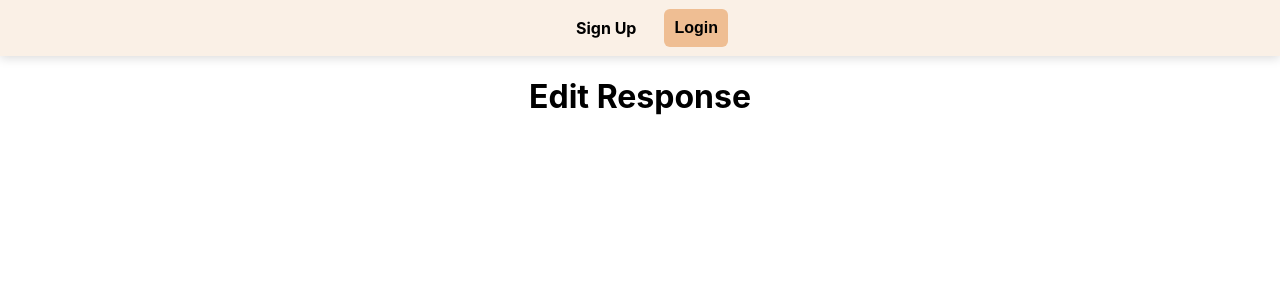
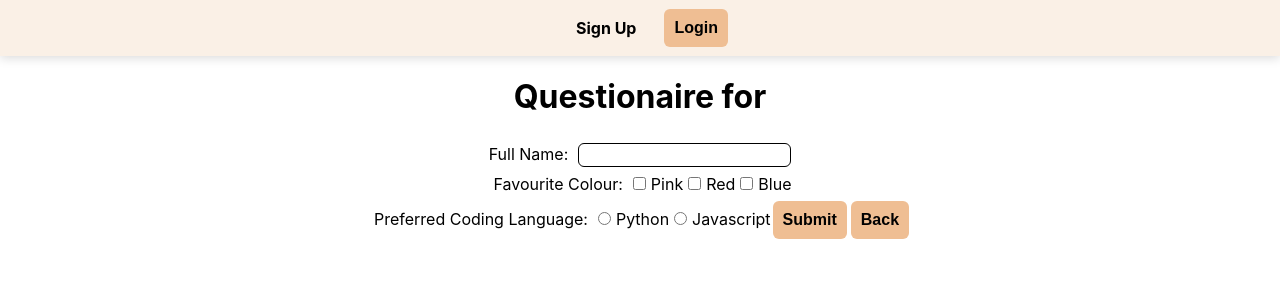
Before and after one commit to zyteo/Questionaire, a React (Create React App) app in the folder client/: page /question_edit in a window 1280 px wide. Shown: the top 300 px of the page. Built offline with nearby package versions, Linux system fonts and the light colour scheme; no server answers.

Commit message:
Almost done edit questionaire, left the radio button

```diff
--- a/client/src/pages/EditQuestion.jsx
+++ b/client/src/pages/EditQuestion.jsx
@@ -1,4 +1,4 @@
-import React, { useState } from "react";
+import React, { useEffect, useState } from "react";
 import { useNavigate } from "react-router-dom";
 import axios from "axios";
 import styled from "styled-components";
@@ -60,13 +60,129 @@ const Button = styled.button`
   }
   `;
 
-function EditQuestion() {
+function EditQuestion({ userName }) {
+  const navigate = useNavigate();
+  // for the colours checkbox
+  const [checkColors, setCheckColors] = useState({
+    pink: false,
+    red: false,
+    blue: false,
+  });
+  // for all the questions
+  const [questionDetail, setQuestionDetail] = useState({
+    username: userName,
+    fullname: "",
+    colour: "",
+    language: "",
+  });
+  // get question response to populate the questionaire
+  useEffect(() => {
+    async function getQuestionData() {
+      await axios
+        .get(`/api/question/${userName}`)
+        .then((res) => {
+          setQuestionDetail({
+            username: res.data.data.username,
+            fullname: res.data.data.fullname,
+            colour: res.data.data.colour,
+            language: res.data.data.language,
+          });
+          setCheckColors({
+            pink: res.data.data.colour.pink,
+            red: res.data.data.colour.red,
+            blue: res.data.data.colour.blue,
+          });
+        })
+        .catch((err) => console.log(err));
+    }
+    getQuestionData();
+  }, []);
 
+  //for every change in details, update the state
+  const handleNameChange = (event) => {
+    setQuestionDetail({ ...questionDetail, fullname: event.target.value });
+  };
+  const handleRadioChange = (event) => {
+    setQuestionDetail({ ...questionDetail, language: event.target.value });
+  };
 
+  const onChangePink = () => {
+    setCheckColors({ ...checkColors, pink: !checkColors.pink });
+    setQuestionDetail({ ...questionDetail, colour: checkColors });
+  };
+  const onChangeRed = () => {
+    setCheckColors({ ...checkColors, red: !checkColors.red });
+    setQuestionDetail({ ...questionDetail, colour: checkColors });
+  };
+  const onChangeBlue = () => {
+    setCheckColors({ ...checkColors, blue: !checkColors.blue });
+    setQuestionDetail({ ...questionDetail, colour: checkColors });
+  };
+
+  //   on submitting form
+  const handleSubmit = async (event) => {
+    event.preventDefault();
+
+    await axios.put(`/api/question/${userName}`, questionDetail).then((res) => {
+      alert(`Update Complete!`);
+      navigate(-1);
+    });
+  };
+
+  // for back button
+  const handleBack = async () => {
+    navigate(-1);
+  };
   return (
     <>
-      <h1>Edit Response</h1>
-
+      <h1>Questionaire for {userName}</h1>
+      <Label>Full Name:</Label>
+      <Input
+        type="text"
+        name="fullname"
+        minLength="2"
+        value={questionDetail.fullname}
+        onChange={(event) => handleNameChange(event)}
+        required
+      />
+      <br />
+      <Label>Favourite Colour:</Label>
+      <Input
+        type="checkbox"
+        onChange={() => onChangePink()}
+        defaultChecked={questionDetail.colour.pink}
+      />
+      Pink
+      <Input
+        type="checkbox"
+        onChange={() => onChangeRed()}
+        defaultChecked={questionDetail.colour.red}
+      />
+      Red
+      <Input
+        type="checkbox"
+        onChange={() => onChangeBlue()}
+        defaultChecked={questionDetail.colour.blue}
+      />
+      Blue
+      <br />
+      <Label>Preferred Coding Language:</Label>
+      <Input
+        type="radio"
+        name="language"
+        value="Python"
+        onChange={(event) => handleRadioChange(event)}
+      />
+      Python
+      <Input
+        type="radio"
+        name="language"
+        value="Javascript"
+        onChange={(event) => handleRadioChange(event)}
+      />
+      Javascript
+      <Button onClick={(event) => handleSubmit(event)}>Submit</Button>
+      <Button onClick={() => handleBack()}>Back</Button>
     </>
   );
 }
```
